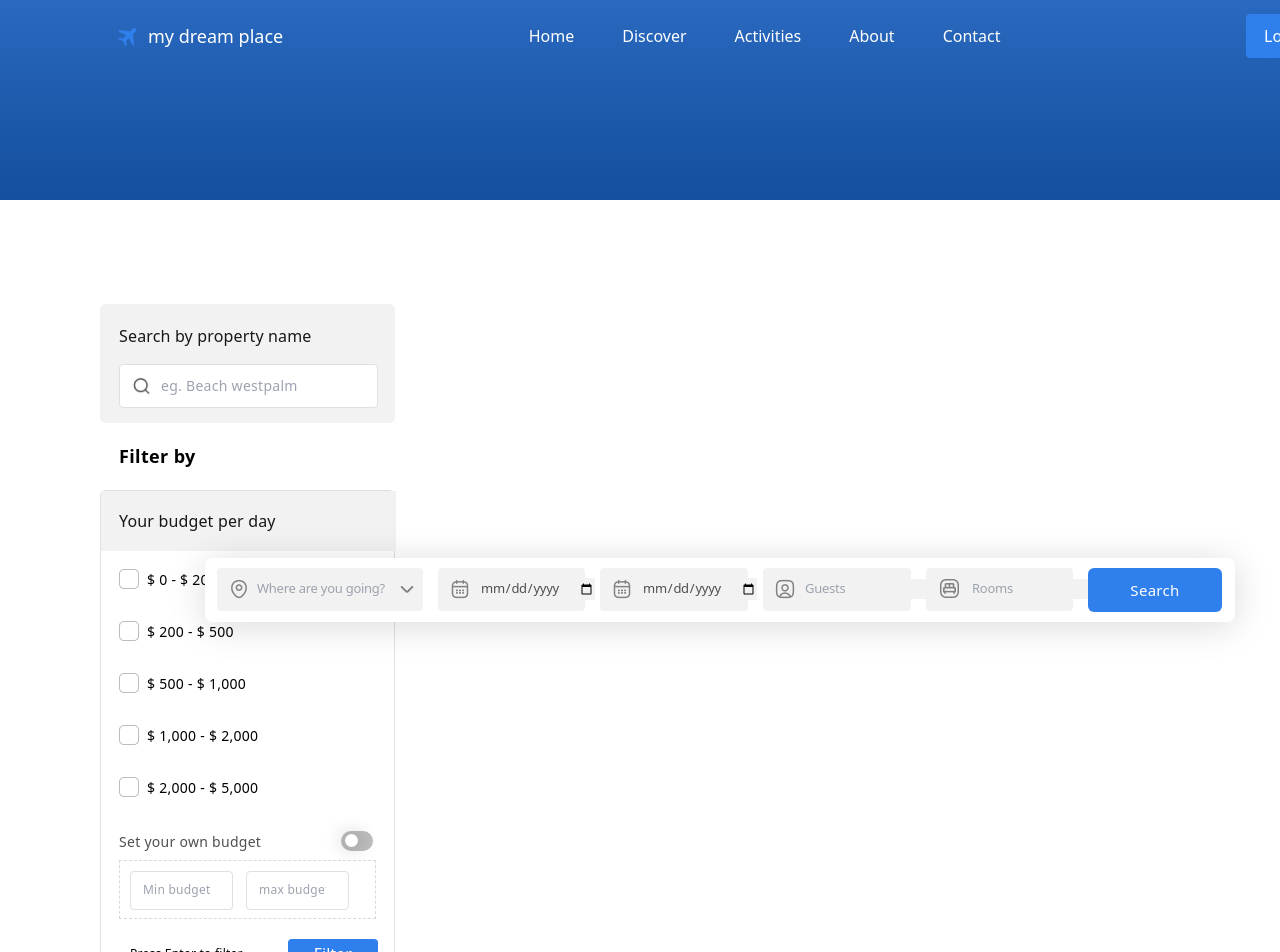
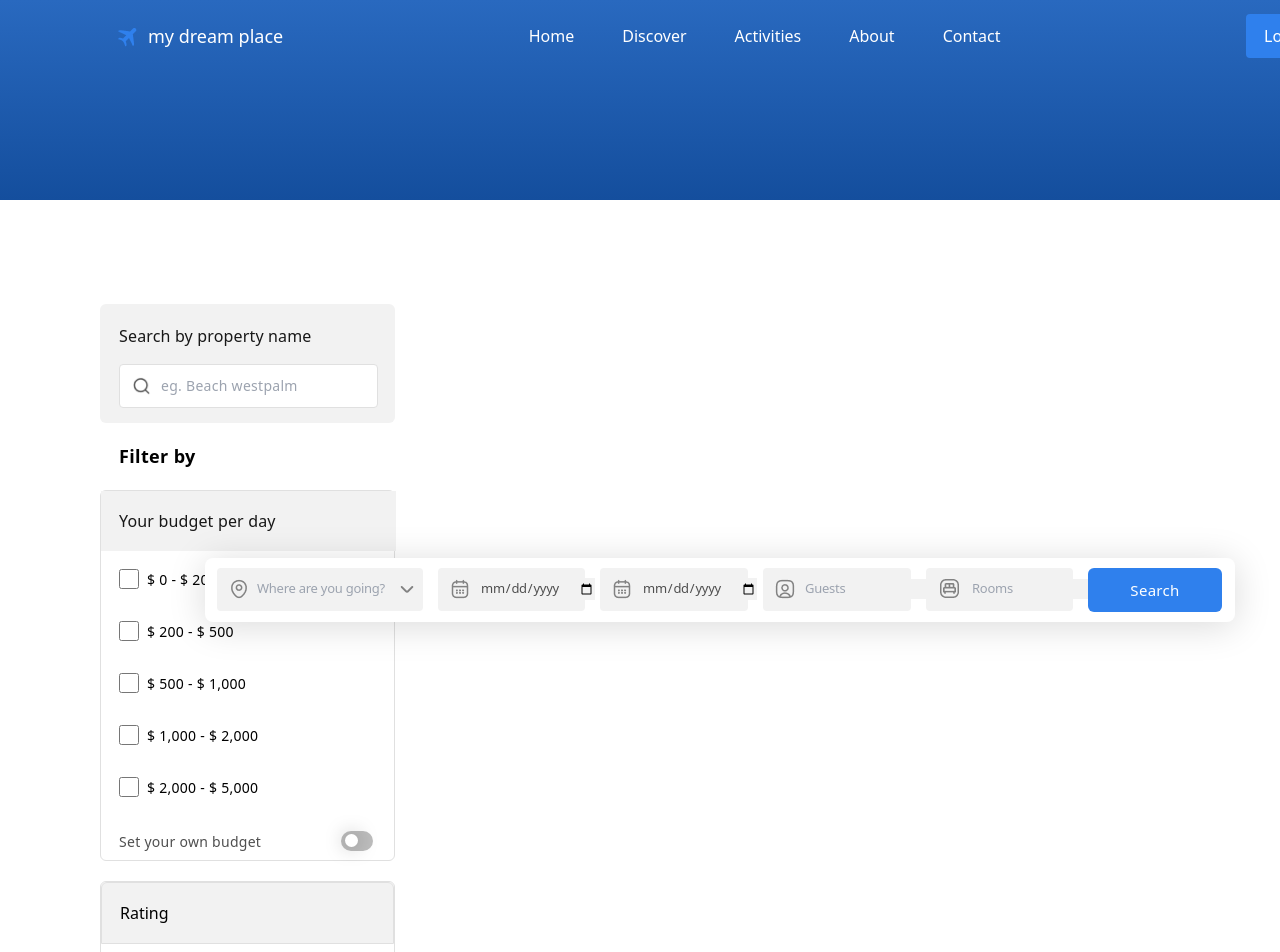
Before and after one commit to AMR1772000/my-dream-place, a Vue app: page /searchresults in a window 1280 px wide. Shown: the top 952 px of the page. Built offline with nearby package versions, Linux system fonts and the light colour scheme.

Commit message:
handling filter by price

```diff
--- a/src/components/FilterByPrice.vue
+++ b/src/components/FilterByPrice.vue
@@ -8,56 +8,54 @@
     <div class="bg-PaleGrey flex items-start p-[18px] w-[295px] gap-[10px] ">
       <h1 class="text-newTextBlack text-[16px] font-medium tracking-[0.16px] ">Your budget per day</h1>
     </div>
-    <div class="flex flex-row">
-      <img src="@/assets/images/checkbox.png" alt="checkbox" class="ml-[18px] mb-[14px] mr-[8px] mt-[18px]">
-      <p class=" flex items-start justify-center  text-[14px] font-normal tracking-[0.28px] mt-[18px]">$ 0 - $ 200</p>
+    <div class="flex flex-row" v-for="(checkbox ,index) in checkboxes" :key="index">
+      <input
+        type="checkbox"
+        v-model="checkbox.isChecked"
+        @click="handleCheckboxClick(checkbox)"
+        class="ml-[18px] mb-[14px] mr-[8px] mt-[18px] w-[20px] h-[20px] rounded-[5px] border border-solid border-borderColor2">
+      <p
+      class=" flex items-start justify-center  text-[14px] font-normal tracking-[0.28px] mt-[18px]">
+      {{checkbox.label}}
+    </p>
     </div>
-    <div class="flex flex-row">
-      <img src="@/assets/images/checkbox.png" alt="checkbox" class="ml-[18px] mb-[14px] mr-[8px] mt-[18px]">
-      <p class=" flex items-start justify-center  text-[14px] font-normal tracking-[0.28px] mt-[18px]">$ 200 - $ 500</p>
-    </div>
-    <div class="flex flex-row">
-      <img src="@/assets/images/checkbox.png" alt="checkbox" class="ml-[18px] mb-[14px] mr-[8px] mt-[18px]">
-      <p class=" flex items-start justify-center  text-[14px] font-normal tracking-[0.28px] mt-[18px]">$ 500 - $ 1,000</p>
-    </div>
-    <div class="flex flex-row">
-      <img src="@/assets/images/checkbox.png" alt="checkbox" class="ml-[18px] mb-[14px] mr-[8px] mt-[18px]">
-      <p class=" flex items-start justify-center  text-[14px] font-normal tracking-[0.28px] mt-[18px]">$ 1,000 - $ 2,000</p>
-    </div>
-    <div class="flex flex-row">
-      <img src="@/assets/images/checkbox.png" alt="checkbox" class="ml-[18px] mb-[14px] mr-[8px] mt-[18px]">
-      <p class=" flex items-start justify-center  text-[14px] font-normal tracking-[0.28px] mt-[18px]">$ 2,000 - $ 5,000</p>
-    </div>
+
 
     <div class="mt-[20px]  ml-[18px] flex">
       <h1 class="justify-center text-lightGrey text-[14px] font-normal tracking-[0.28px] mb-[8px]">
         Set your own budget
       </h1>
       <label for="checkbox" class="switch ml-[80px] mr-[20px]">
-        <input type="checkbox" id="checkbox">
+        <input type="checkbox" v-model="checkValue" id="checkbox">
         <span class=" slider"></span>
       </label>
 
     </div>
 
-   <div class="w-[257px]  border border-dashed border-borderColor2 mr-[20px] ml-[18px] mb-[20px] flex items-start ">
+   <div
+   v-if="checkValue"
+   class="w-[257px]  border border-dashed border-borderColor2 mr-[20px] ml-[18px] mb-[20px] flex items-start ">
 
       <div
         class="flex w-[103px] h-[39px] pt-[11px] pb-[12px] px-[12px] mt-[10px] ml-[10px] mb-[8px] mr-[13px] items-center rounded border border-solid border-borderColor">
         <input type="text"
+        v-model="minBudget"
         placeholder="Min budget"
-        class="text-[12px] font-normal leading-[16.8px] tracking-[0.24px] w-[67px]">
+        class="text-[12px] font-normal leading-[16.8px] tracking-[0.24px] w-[67px]" >
       </div>
       <div
         class="flex w-[103px] h-[39px] pt-[11px] pb-[12px] px-[12px] mt-[10px] mr-[13px] mb-[8px] items-center rounded border border-solid border-borderColor">
         <input type="text"
+        v-model="maxBudget"
         placeholder="max budget"
-        class="text-[12px] font-normal leading-[16.8px] tracking-[0.24px] w-[67px]">
+        class="text-[12px] font-normal leading-[16.8px] tracking-[0.24px] w-[67px]" >
       </div>
     </div>
-    <div class="mt-3 flex flex-row ml-[29px] mb-[20px] gap-[45px] items-center">
+    <div
+    v-if="checkValue"
+    class="mt-3 flex flex-row ml-[29px] mb-[20px] gap-[45px] items-center">
         <h1 class="text-[12px] font-normal leading-[16.8px] tracking-[0.24px]">Press Enter to filter</h1>
-        <button class="w-[90px] h-[30px] bg-customBlue text-white rounded text-[16px] font-medium">Filter</button>
+        <button class="w-[90px] h-[30px] bg-customBlue text-white rounded text-[16px] font-medium" @click="manualFilter">Filter</button>
     </div>
   </div>
 
@@ -65,10 +63,57 @@
 </template>
 
 <script>
+
+  import {ref , reactive} from 'vue'
+  import { useSearchStore } from '../stores/searchStore';
   export default {
+    setup(){
+      const checkValue =ref(false);
+      const store = useSearchStore();
+      const minBudget = ref('');
+      const maxBudget = ref('');
+      const checkboxes = reactive([
+      { label: "$ 0 - $ 200", isChecked: false , minPrice: 0 , maxPrice: 200},
+      { label: "$ 200 - $ 500", isChecked: false ,minPrice: 200 , maxPrice: 500},
+      { label: "$ 500 - $ 1,000", isChecked: false ,minPrice: 500 , maxPrice: 1000},
+      { label: "$ 1,000 - $ 2,000", isChecked: false ,minPrice: 1000 , maxPrice: 2000},
+      { label: "$ 2,000 - $ 5,000", isChecked: false ,minPrice: 2000 , maxPrice: 5000}
+    ]);
+    function handleCheckboxClick(checkbox) {
+      checkboxes.forEach((item) => {
+        if (item !== checkbox) {
+          item.isChecked = false; // Uncheck other checkboxes
+        }
+      });
+      checkbox.isChecked = !checkbox.isChecked;
+      if (checkbox.isChecked) {
+        store.setMinPrice(checkbox.minPrice);
+        store.setMaxPrice(checkbox.maxPrice);
+        store.controlFilter();
+      }
+    }
+    const manualFilter = () => {
+      const minPriceValue = parseInt(minBudget.value, 10);
+      const maxPriceValue = parseInt(maxBudget.value, 10);
+      store.setMinPrice(minPriceValue);
+      store.setMaxPrice(maxPriceValue);
+      store.controlFilter();
+    }
+      return{
+        store,
+        checkValue,
+        checkboxes,
+        minBudget,
+        maxBudget,
+        handleCheckboxClick,
+        manualFilter
+      };
+    }
 
   }
 </script>
+
+
 
 <style>
 .switch {
--- a/src/components/FilterByRating.vue
+++ b/src/components/FilterByRating.vue
@@ -34,7 +34,7 @@ export default{
     const originalSearchResults = ref([]);
 
     //method
-    onMounted(() => {
+     onMounted(() => {
       originalSearchResults.value = store.searchResults;
     });
 
@@ -59,7 +59,7 @@ export default{
       store,
       originalSearchResults,
       filterSearchResults,
-      onMounted
+       onMounted
     };
 
   }
--- a/src/stores/searchStore.js
+++ b/src/stores/searchStore.js
@@ -13,8 +13,12 @@ export const useSearchStore = defineStore({
     numberOfGuests: '',
     numberOfRooms: '',
     searchResults: [],
+    /* filterResults: [], */
     Meta : [],
+    minPrice : 0,
+    maxPrice : 0
   }),
+
   actions: {
     async loadCities() {
       try {
@@ -100,11 +104,55 @@ export const useSearchStore = defineStore({
         console.error('Error fetching the hotels', error);
       }
     },
+
     adjustedReviewScore(originalScore){
 
       let outOfFiveScore = originalScore / 2;
       let adjustedScore = (Math.round(outOfFiveScore * 2) / 2).toFixed(1);
       return adjustedScore;
+    },
+
+    async controlFilter() {
+      try {
+        const response = await axios.get('https://booking-com15.p.rapidapi.com/api/v1/hotels/searchHotels',{
+          params: {
+            dest_id: this.selectedCityId,
+            search_type: 'CITY',
+            arrival_date: this.checkInDate,
+            departure_date: this.checkOutDate,
+            room_qty: this.numberOfRooms,
+            adults: this.numberOfGuests,
+            price_min: this.minPrice,
+            price_max: this.maxPrice,
+          },
+          headers :{
+            'X-RapidAPI-Key': 'a72f665bcamshb7e14da0f0f9745p1c06fajsn8863b3f69700',
+            'X-RapidAPI-Host': 'booking-com15.p.rapidapi.com'
+          }
+        });
+        console.log(this.selectedCityId);
+        console.log(this.checkInDate);
+        console.log(this.checkOutDate);
+        console.log(this.numberOfRooms);
+        console.log(this.numberOfGuests);
+
+        if (response.data.data && response.data.data.hotels) {
+          this.searchResults = response.data.data.hotels;
+          this.Meta = response.data.data.meta;
+          console.log(this.searchResults);
+          console.log(this.Meta);
+        } else {
+          console.error('Received response does not contain the expected hotels data');
+        }
+      } catch (error) {
+        console.error('Error fetching the hotels', error);
+      }
+    },
+    setMinPrice(newValue) {
+      this.minPrice = newValue;
+    },
+    setMaxPrice(newValue) {
+      this.maxPrice = newValue;
     }
   }
 });
--- a/src/views/SearchResults.vue
+++ b/src/views/SearchResults.vue
@@ -29,7 +29,8 @@ import SearchBar from '../components/SearchBar.vue';
 import FilterByPrice from '../components/FilterByPrice.vue';
 import FilterByRating from '../components/FilterByRating.vue';
 import SearchByProperty from '../components/SearchByProperty.vue';
-import DisplayResults from '../components/DisplayResults.vue'
+import DisplayResults from '../components/DisplayResults.vue';
 import CovidRestriction from '../components/CovidRestriction.vue'
 import SiteFooter from '../components/SiteFooter.vue'
+
 </script>
```
Also changed, not shown: src/assets/images/checkbox.png (deleted).
